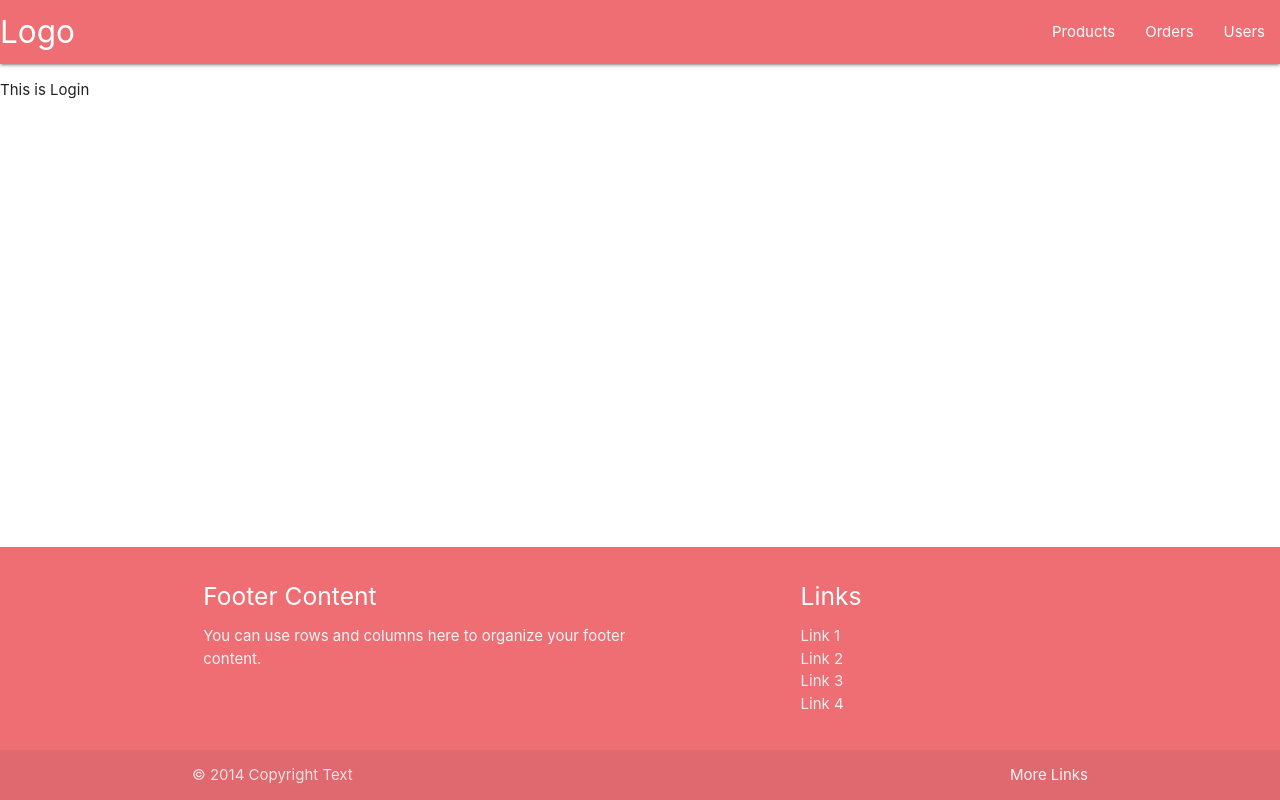
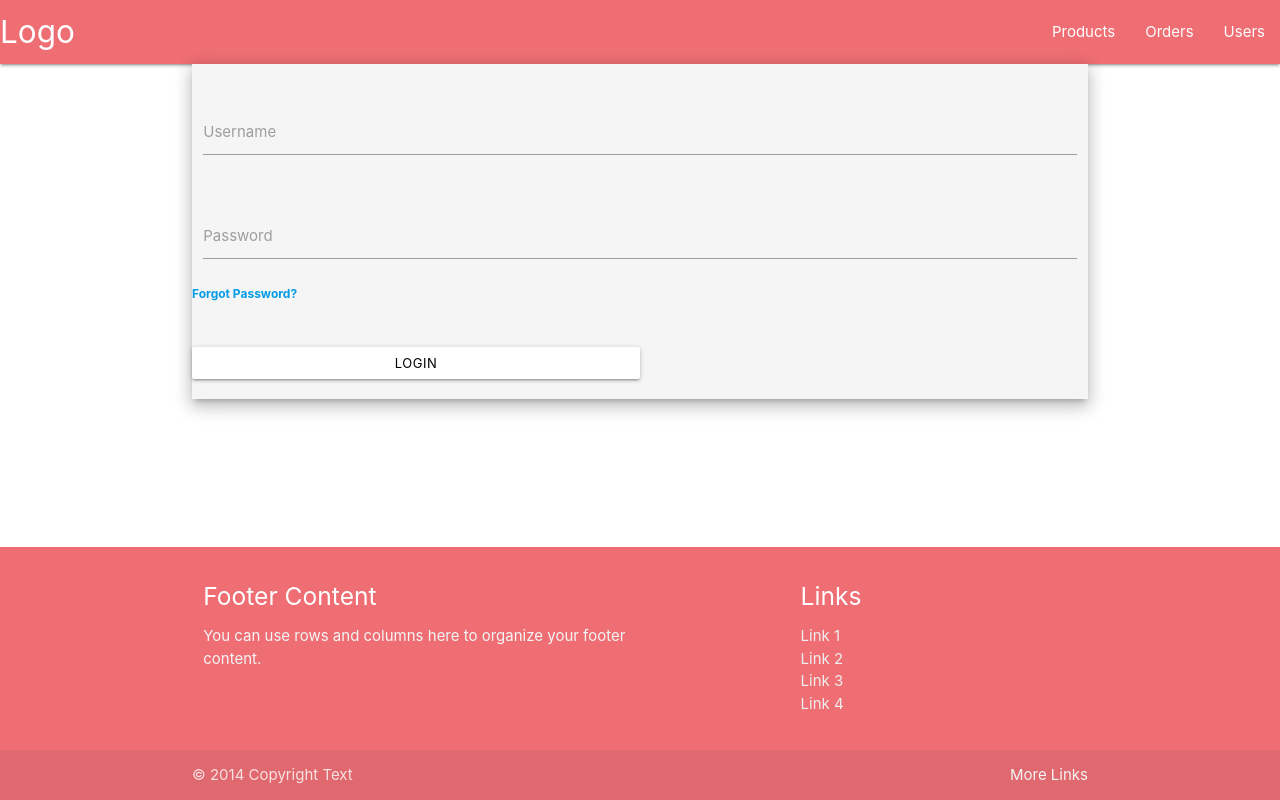
Before and after one commit to jaRue1/garden-app, a React (Create React App) app: page / in a window 1280 px wide. Built offline with nearby package versions, Linux system fonts and the light colour scheme.

Commit message:
fixed my code it runs now

```diff
--- a/src/scenes/Login.js
+++ b/src/scenes/Login.js
@@ -1,6 +1,58 @@
-import React from 'react'
+import React from "react"
 
 function Login() {
-  return <p>This is Login</p>
+  return (
+    <div class="container">
+      <div class="z-depth-3 y-depth-3 x-depth-3 grey green-text lighten-4 row">
+
+        <div class="section">
+          <i class="mdi-alert-error red-text"></i>
+        </div>
+
+        <div class="row">
+          <div class="input-field col s12">
+            <input
+              class="validate"
+              type="text"
+              name="username"
+              id="email"
+              required
+            />
+            <label for="email">Username</label>
+          </div>
+        </div>
+        <div class="row">
+          <div class="input-field col m12">
+            <input
+              class="validate"
+              type="password"
+              name="password"
+              id="password"
+              required
+            />
+            <label for="password">Password</label>
+          </div>
+          <label>
+            <a>
+              <b>Forgot Password?</b>
+            </a>
+          </label>
+        </div>
+        <br />
+        <center>
+          <div class="row">
+            <button
+              type="submit"
+              name="btn_login"
+              class="col  s6 btn btn-small white black-text  waves-effect z-depth-1 y-depth-1">
+
+              Login
+
+            </button>
+          </div>
+        </center>
+      </div>
+    </div>
+  )
 }
 export default Login
--- a/src/scenes/Users.js
+++ b/src/scenes/Users.js
@@ -11,16 +11,16 @@ function Users() {
     .catch(err => console.log(err))
   },[])
   function createUser() {
-    fetch('http://localhost:5000/signup') , {
+    fetch('http://localhost:5000/signup' , {
       method:'POST',
       headers: {
         Accept: 'application/json',
         'Content-Type': 'application/json'
       },
-      body: JSON.stringify({newUser})
-    }
+      body: JSON.stringify(newUser)
+    })
   }
-
+  console.log(allUsers)
   return (
   <div>
   <ul class="collection with-header">
```
